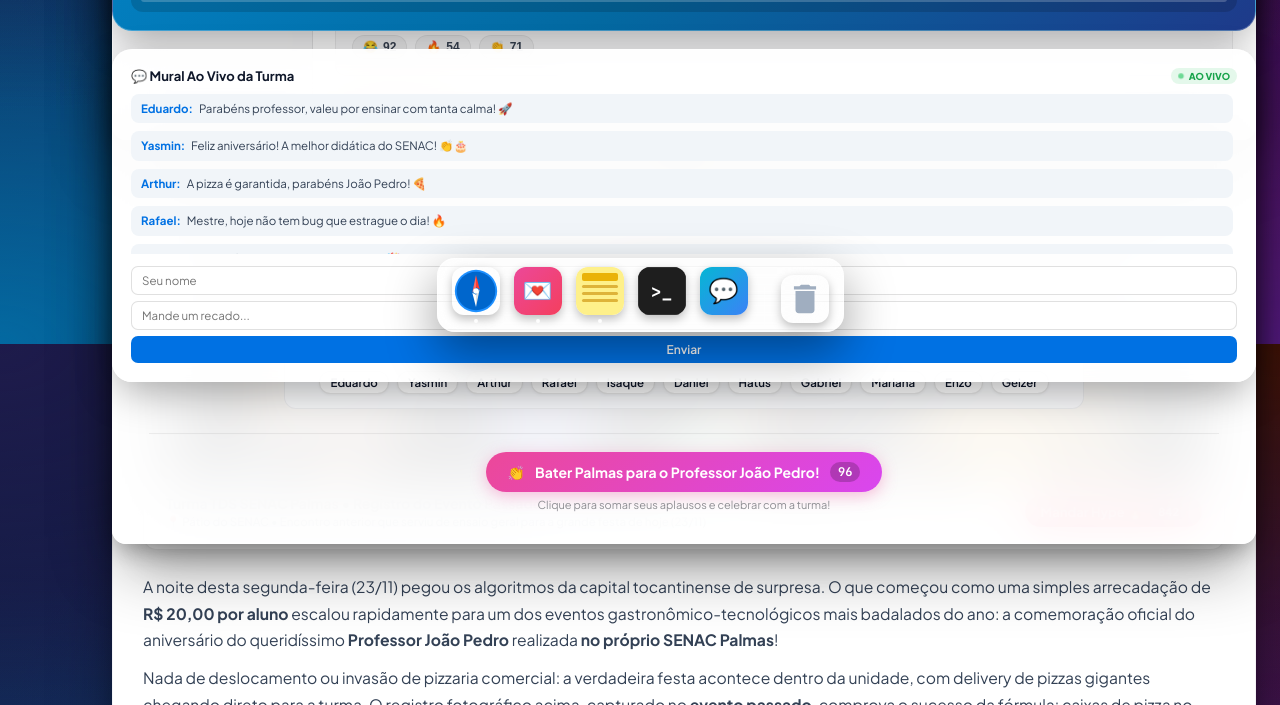
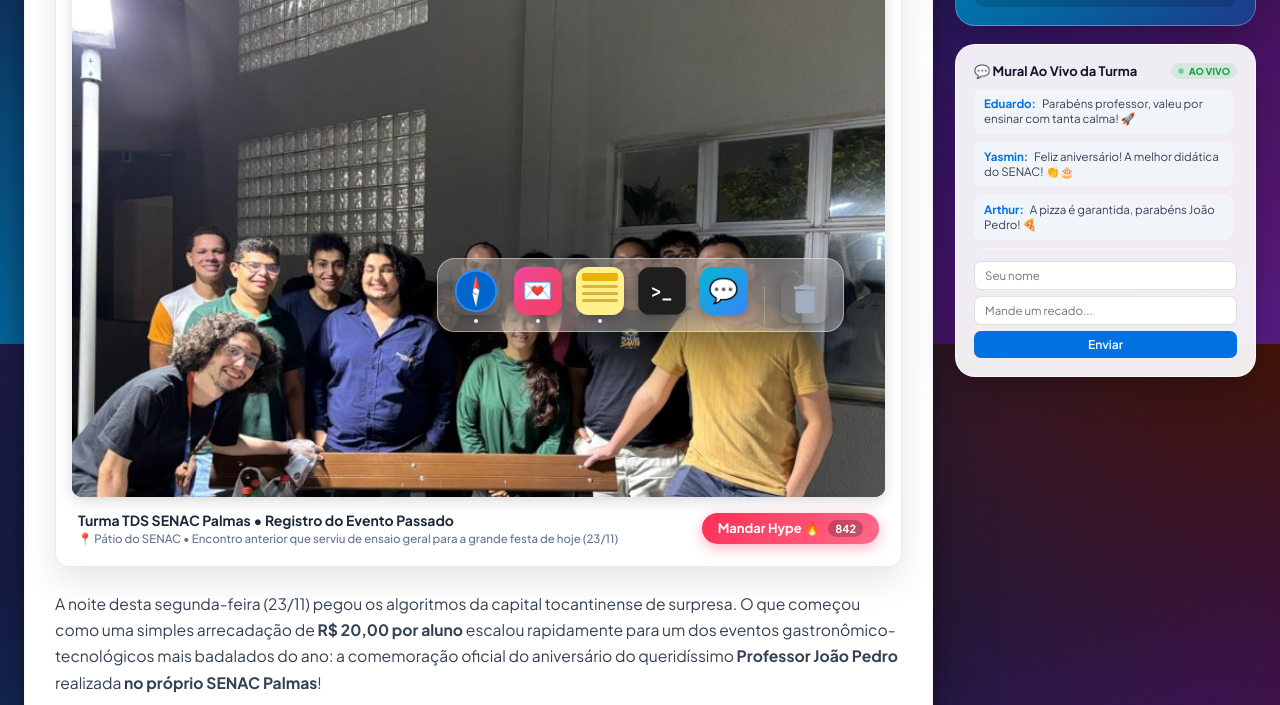
Before and after one commit to g3iz3r/resenha, a plain HTML site: page index.html in a window 1280 px wide. Shown: the part 456-1161 px from the top of the page. Drawn offline with nearby package versions, Linux system fonts and the light colour scheme; a web font is replaced by a local one.

Commit message:
fix: corrige chave duplicada e ajusta grid da homenagem

```diff
--- a/style.css
+++ b/style.css
@@ -153,17 +153,6 @@ body.macos-theme {
   background: rgba(236, 72, 153, 0.45);
   color: #fff;
 }
-  font-size: 13px;
-  padding: 2px 8px;
-  border-radius: 4px;
-  cursor: pointer;
-  transition: all 0.15s ease;
-}
-
-.menu-item:hover {
-  background: rgba(255, 255, 255, 0.16);
-  color: #fff;
-}
 
 .highlight-menu {
   background: rgba(255, 45, 85, 0.25);
@@ -227,7 +216,7 @@ body.macos-theme {
   grid-template-columns: 1.6fr 1.2fr 0.95fr;
   grid-template-areas:
     "safari safari widgets"
-    "felicitacoes felicitacoes felicitacoes"
+    "felicitacoes felicitacoes widgets"
     "notes notes widgets"
     "terminal terminal terminal";
   gap: 22px;
```
